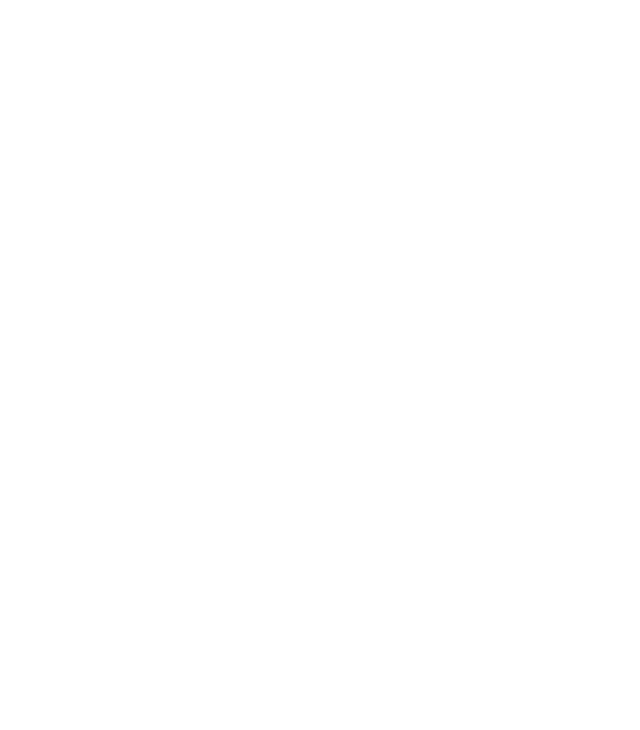
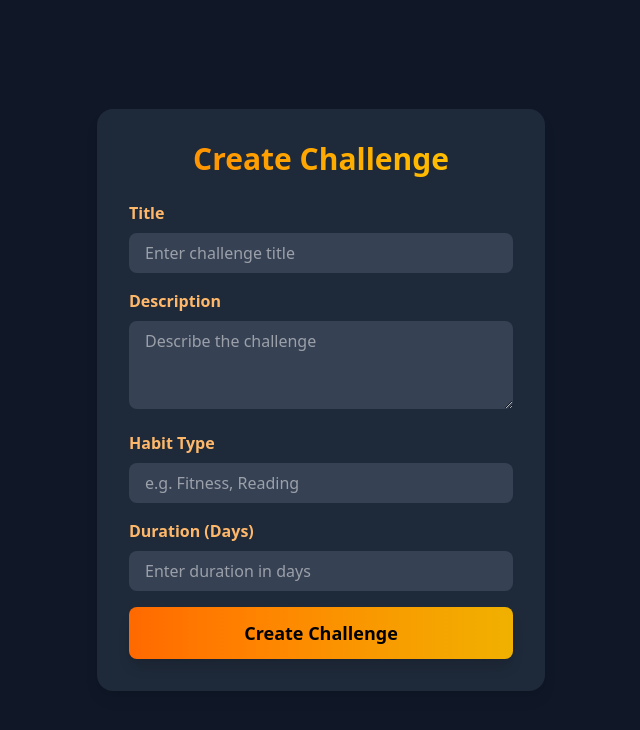
Before and after one commit to Harmandeep-ux/habit_clash, a React (Vite) app in the folder frontend/: page /createchallenge in a window 1280 px wide. Before the commit this address had no page. Shown: the top 730 px of the page, without its empty margins (319-959 px from the left). Built offline with nearby package versions, Linux system fonts and the light colour scheme.

Commit message:
createChallenge

```diff
--- a/frontend/api/ChallengeApi.jsx
+++ b/frontend/api/ChallengeApi.jsx
@@ -1,4 +1,4 @@
-import { axiosInstance } from "./api"
+import  axiosInstance  from "./api"
 
 export const createChallenge = async(challengedata)=>{
     const {data} = await axiosInstance.post('/challenge/create',challengedata)
--- a/frontend/components/ChallengeCard.jsx
+++ b/frontend/components/ChallengeCard.jsx
@@ -1,9 +1,9 @@
 import React from 'react'
 
-const challengeCard = () => {
+const ChallengeCard = () => {
   return (
-    <div>challengeCard</div>
+    <div>ChallengeCard</div>
   )
 }
 
-export default challengeCard
+export default ChallengeCard
--- a/frontend/pages/CreateChallenge.jsx
+++ b/frontend/pages/CreateChallenge.jsx
@@ -1,9 +1,112 @@
-import React from 'react'
+import React, { useState } from 'react';
+import { useForm } from 'react-hook-form';
+import { createChallenge } from '../api/ChallengeApi';
 
 const CreateChallenge = () => {
+  const { register, handleSubmit, formState: { errors }, reset } = useForm();
+  const [loading, setLoading] = useState(false);
+  const [message, setMessage] = useState('');
+
+  const onSubmit = async (data) => {
+    setLoading(true);
+    setMessage('');
+
+    try {
+      // ✅ Use API helper function
+      const response = await createChallenge({
+        title: data.title,
+        description: data.description,
+        habitType: data.habitType,
+        durationDays: parseInt(data.durationDays),
+      });
+
+      setMessage('✅ Challenge Created Successfully!');
+      console.log('Created Challenge:', response);
+
+      reset(); // ✅ Clear form after success
+    } catch (error) {
+      console.error('Error creating challenge:', error);
+      setMessage(error?.response?.data?.msg || '❌ Failed to create challenge');
+    } finally {
+      setLoading(false);
+    }
+  };
+
   return (
-    <div>CreateChallenge</div>
-  )
-}
+    <div className="min-h-screen flex items-center justify-center bg-gray-900 text-white px-4">
+      <div className="bg-gray-800 p-8 rounded-2xl shadow-lg w-full max-w-md">
+        <h2 className="text-3xl font-bold text-center mb-6 bg-gradient-to-r from-orange-400 to-yellow-400 text-transparent bg-clip-text">
+          Create Challenge
+        </h2>
 
-export default CreateChallenge
+        {message && (
+          <p className="text-center mb-4 text-yellow-400 font-semibold">{message}</p>
+        )}
+
+        <form onSubmit={handleSubmit(onSubmit)} className="space-y-4">
+          {/* Title */}
+          <div>
+            <label className="block mb-2 text-orange-300 font-semibold">Title</label>
+            <input
+              type="text"
+              {...register('title', { required: 'Title is required' })}
+              className="w-full px-4 py-2 rounded-lg bg-gray-700 text-white focus:ring-2 focus:ring-orange-500 outline-none"
+              placeholder="Enter challenge title"
+            />
+            {errors.title && <p className="text-red-400 text-sm mt-1">{errors.title.message}</p>}
+          </div>
+
+          {/* Description */}
+          <div>
+            <label className="block mb-2 text-orange-300 font-semibold">Description</label>
+            <textarea
+              {...register('description', { required: 'Description is required' })}
+              rows="3"
+              className="w-full px-4 py-2 rounded-lg bg-gray-700 text-white focus:ring-2 focus:ring-orange-500 outline-none"
+              placeholder="Describe the challenge"
+            />
+            {errors.description && <p className="text-red-400 text-sm mt-1">{errors.description.message}</p>}
+          </div>
+
+          {/* Habit Type */}
+          <div>
+            <label className="block mb-2 text-orange-300 font-semibold">Habit Type</label>
+            <input
+              type="text"
+              {...register('habitType', { required: 'Habit type is required' })}
+              className="w-full px-4 py-2 rounded-lg bg-gray-700 text-white focus:ring-2 focus:ring-orange-500 outline-none"
+              placeholder="e.g. Fitness, Reading"
+            />
+            {errors.habitType && <p className="text-red-400 text-sm mt-1">{errors.habitType.message}</p>}
+          </div>
+
+          {/* Duration */}
+          <div>
+            <label className="block mb-2 text-orange-300 font-semibold">Duration (Days)</label>
+            <input
+              type="number"
+              {...register('durationDays', {
+                required: 'Duration is required',
+                min: { value: 1, message: 'Duration must be at least 1 day' }
+              })}
+              className="w-full px-4 py-2 rounded-lg bg-gray-700 text-white focus:ring-2 focus:ring-orange-500 outline-none"
+              placeholder="Enter duration in days"
+            />
+            {errors.durationDays && <p className="text-red-400 text-sm mt-1">{errors.durationDays.message}</p>}
+          </div>
+
+          {/* Submit Button */}
+          <button
+            type="submit"
+            disabled={loading}
+            className="w-full bg-gradient-to-r from-orange-500 to-yellow-500 text-black font-bold py-3 rounded-lg text-lg shadow-lg hover:shadow-yellow-400/30 transition-all disabled:opacity-50"
+          >
+            {loading ? 'Creating...' : 'Create Challenge'}
+          </button>
+        </form>
+      </div>
+    </div>
+  );
+};
+
+export default CreateChallenge;
--- a/frontend/pages/Dashboard.jsx
+++ b/frontend/pages/Dashboard.jsx
@@ -1,5 +1,6 @@
 import React from 'react';
 import { motion } from 'framer-motion';
+import { Link } from 'react-router-dom';
 
 const Dashboard = () => {
   return (
@@ -27,13 +28,15 @@
           whileHover={{ y: -5 }}
         >
           <div className="text-3xl text-orange-400 mb-4">✨</div>
-          <h3 className="text-2xl font-semibold mb-3 text-yellow-400">Create Challenge</h3>
+         <button className="text-2xl font-semibold mb-3 text-yellow-400">Create Challenge</button>
           <p className="text-orange-200 mb-5">
             Design your own habit-building challenge with custom rules and goals
           </p>
+         <Link to={'/createchallenge'}>
           <button className="w-full bg-gradient-to-r from-orange-500 to-yellow-500 text-black font-medium py-3 px-6 rounded-lg">
             Start Creating
           </button>
+         </Link >
         </motion.div>
 
         {/* Join Challenge */}
--- a/frontend/pages/Landing.jsx
+++ b/frontend/pages/Landing.jsx
@@ -20,7 +20,7 @@
 
   const handleStartClick = ()=>{
     if(isAuthenticated){
-      navigate('/dashboard')
+      navigate('/home')
     }else{
       navigate('/login')
     }
--- a/frontend/src/App.jsx
+++ b/frontend/src/App.jsx
@@ -1,11 +1,12 @@
 import React from 'react';
 import { BrowserRouter as Router, Route, Routes } from 'react-router-dom';
-import { AuthProvider, useAuth } from './context/AuthContext'; // Added useAuth import
+import { AuthProvider, useAuth } from './context/AuthContext';
 import Landing from '../pages/Landing';
 import Login from '../pages/Login';
 import Dashboard from '../pages/Dashboard';
 import Layout from './layout/Layout';
 import HomePage from '../pages/HomePage';
+import CreateChallenge from '../pages/CreateChallenge';
 
 const ProtectedRoute = ({ children }) => {
   const { isAuthenticated } = useAuth();
@@ -28,6 +29,7 @@
             }
           />
           <Route path='/dashboard' element={<Layout />}/>
+          <Route path='/createchallenge' element={<CreateChallenge/>}/>
         </Routes>
       </Router>
     </AuthProvider>
```
